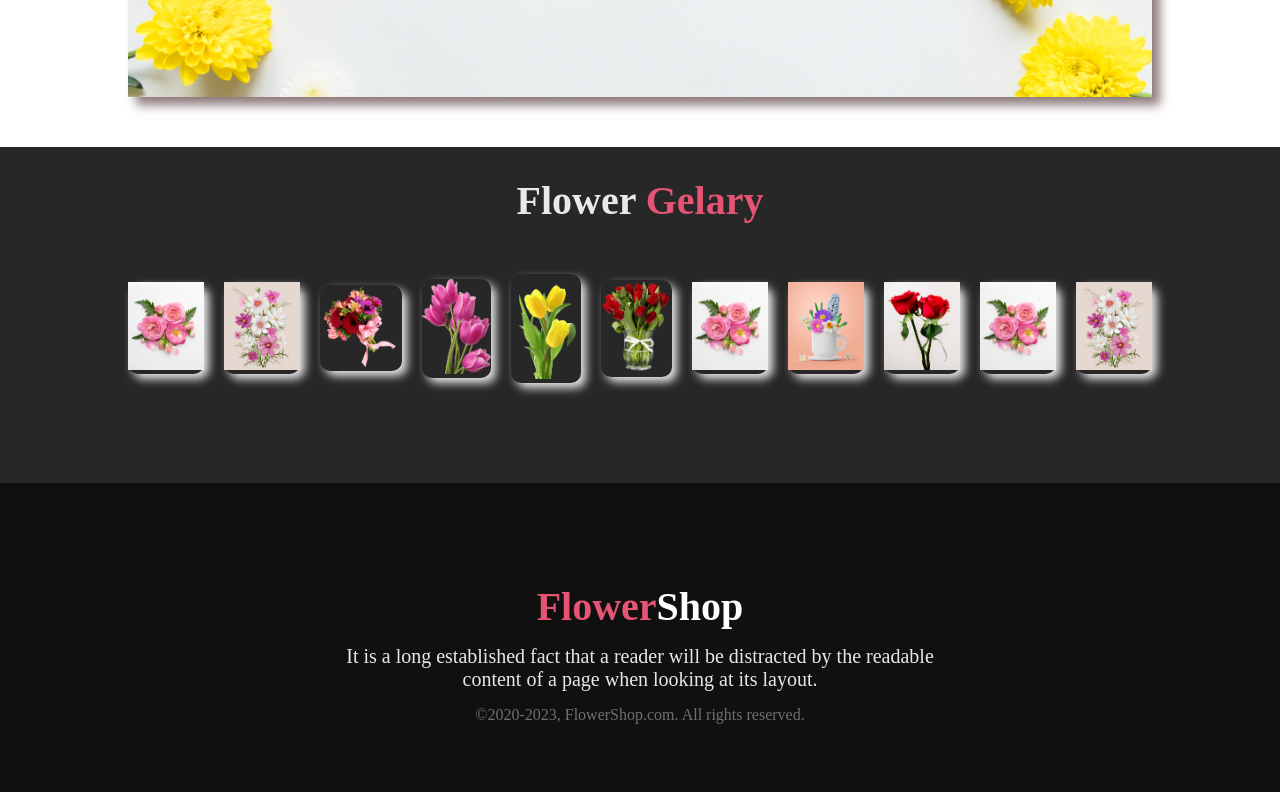
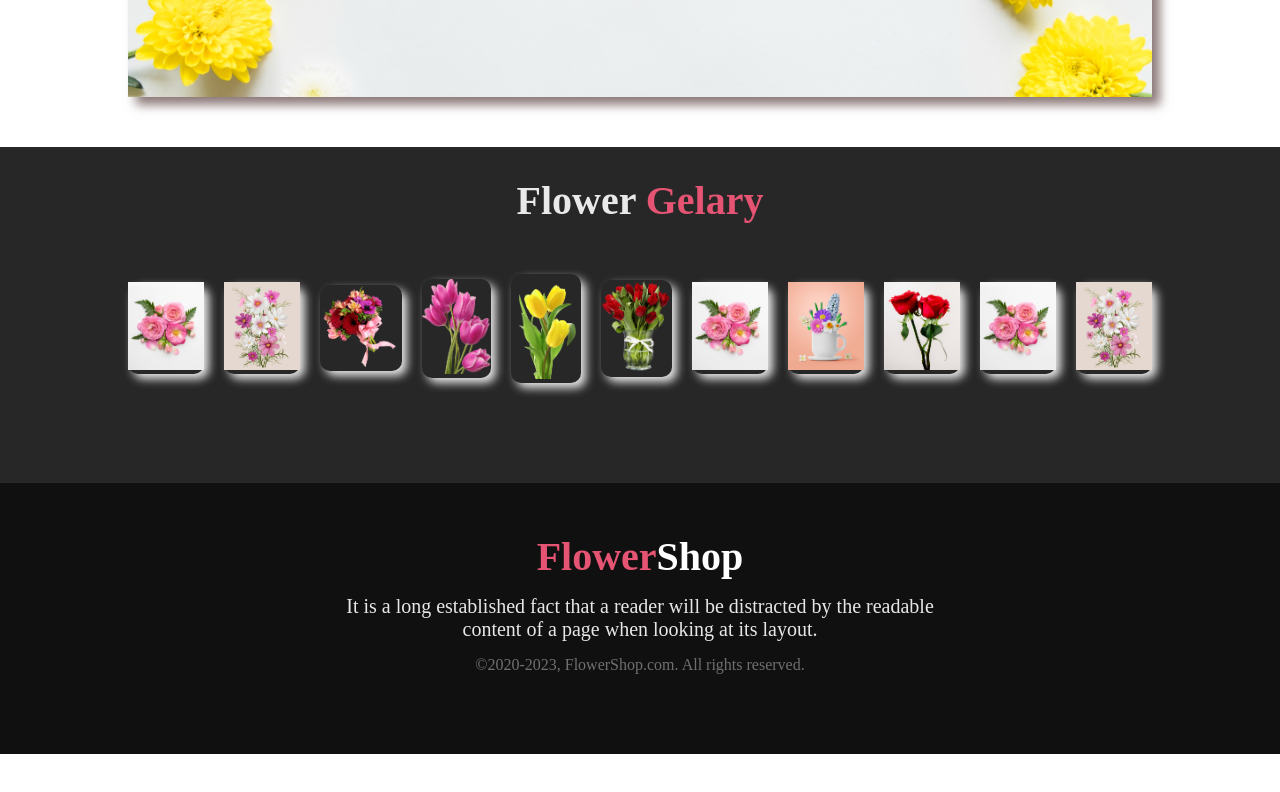
Before and after one commit to MdMorsedAlam/my_first_assignment, a plain HTML site: page index.html in a window 1280 px wide. Shown: the part 2814-3606 px from the top of the page. After the commit the page ends 3568 px from the top, so only its background shows below. Drawn offline with Linux system fonts and the light colour scheme.

Commit message:
some css changes

```diff
--- a/styls/style.css
+++ b/styls/style.css
@@ -242,7 +242,7 @@ box-shadow:8px 8px 10px rgb(141, 122, 122);
 .main-footer{
 background-color: #111010;
 text-align: center;
-padding: 100px 0px;
+padding: 50px 0px 80px 0px;
 }
 .footer-title{
     font-size: 40px;
```
